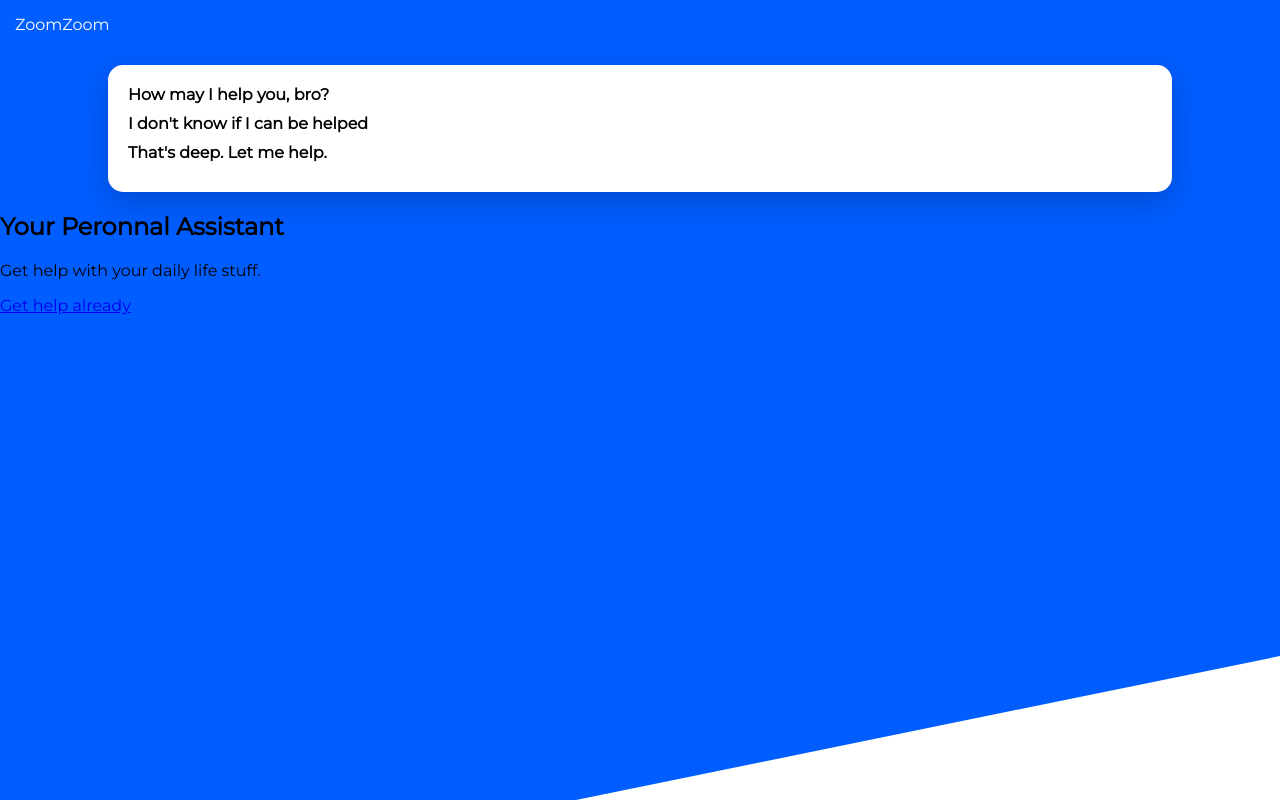
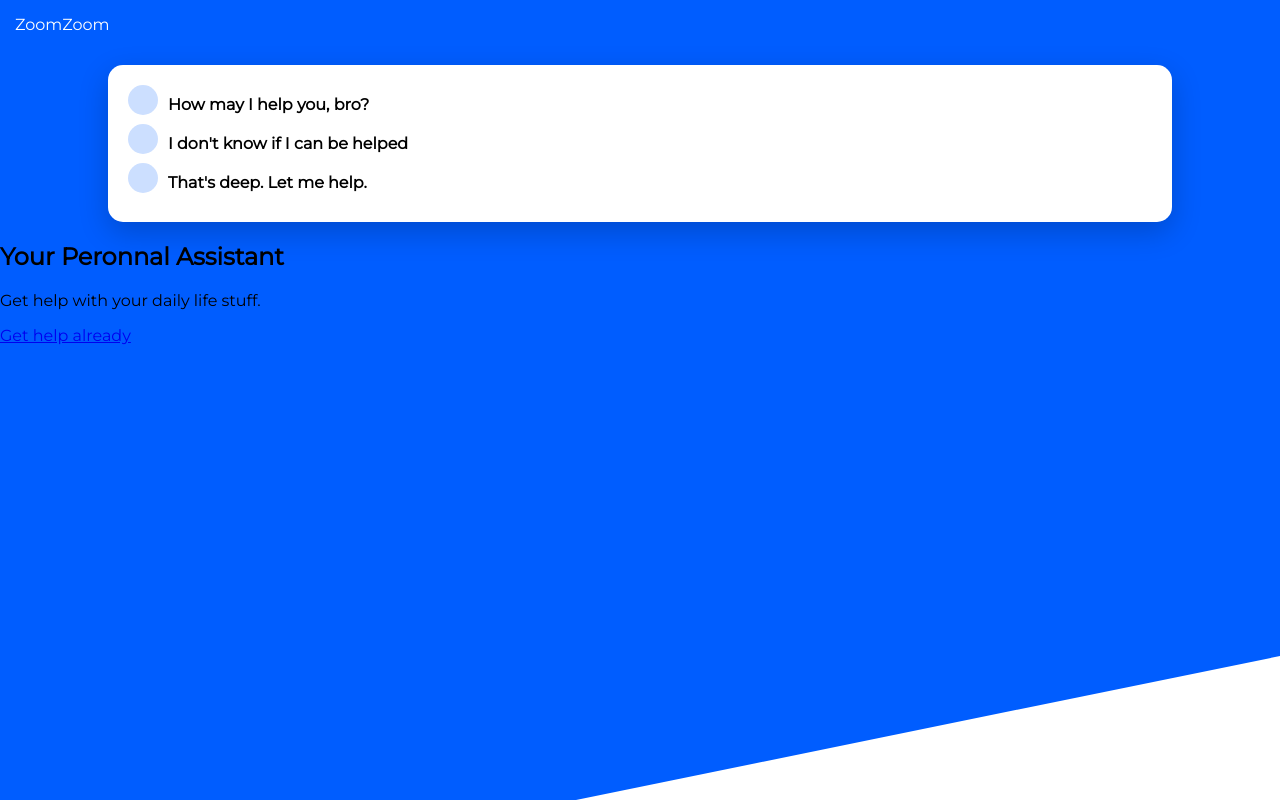
Before and after one commit to christttto/sassy, a plain HTML site: page index.html in a window 1280 px wide. Drawn offline with Linux system fonts and the light colour scheme.

Commit message:
styling follow

```diff
--- a/css/main.scss
+++ b/css/main.scss
@@ -1,7 +1,7 @@
 @import url("https://fonts.googleapis.com/css?family=Montserrat");
 $colors: (
   primary: #005dff,
-  primary-light: lighten(primary, 40%),
+  primary-light: lighten(#005dff, 40%),
   accent: #fff6bb
 );
 
@@ -42,9 +42,9 @@ main {
     padding: 20px;
     margin: 1em auto;
     border-radius: $borders;
-    box-shadow: 0 10px 30px rgba(0, 0, 0, 0.9);
+    box-shadow: 0 10px 30px rgba(0, 0, 0, 0.2);
     width: 80%;
-  }
+
     ul {
       list-style-type: none;
       margin: 0;
@@ -67,3 +67,4 @@ main {
       }
     }
   }
+}
```
Also changed, not shown: css/main.css, 1 other file. Lines whose indentation alone changed are shown as unchanged.
